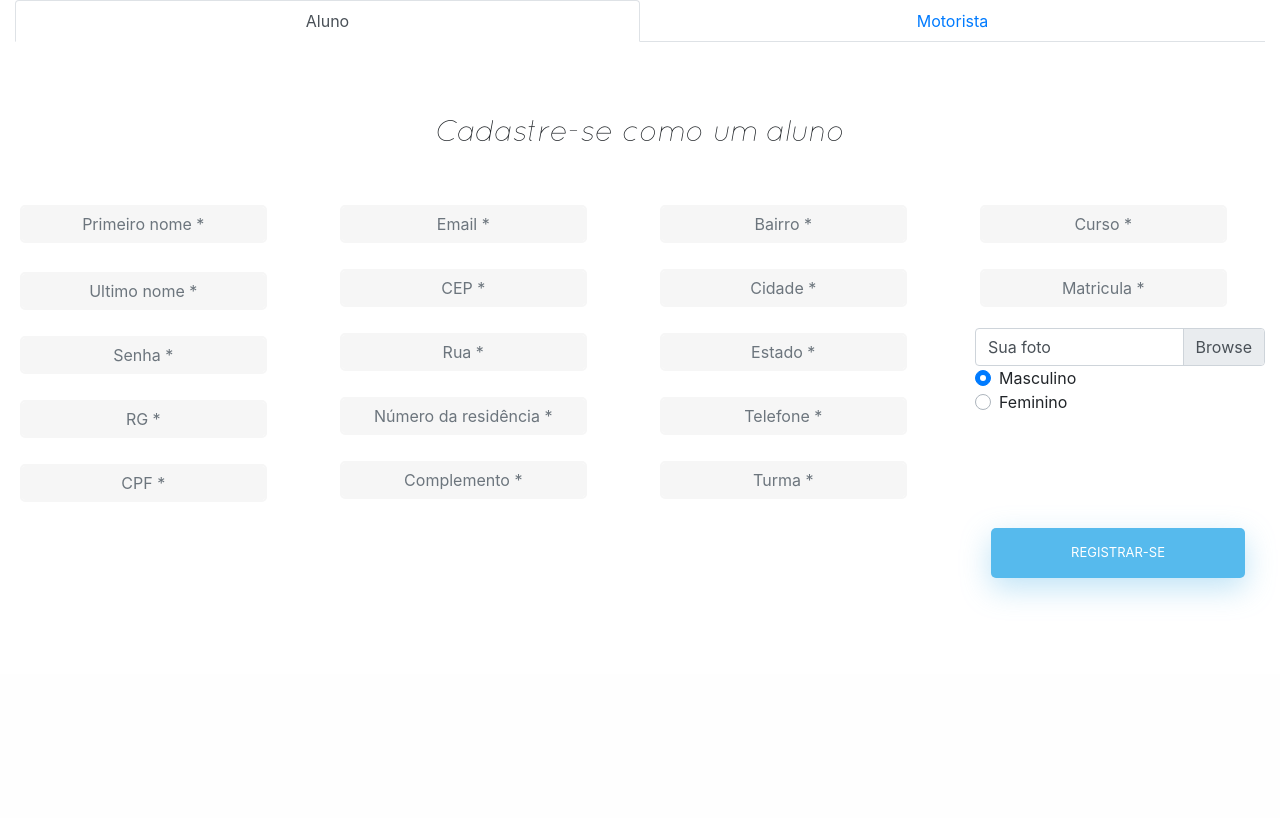
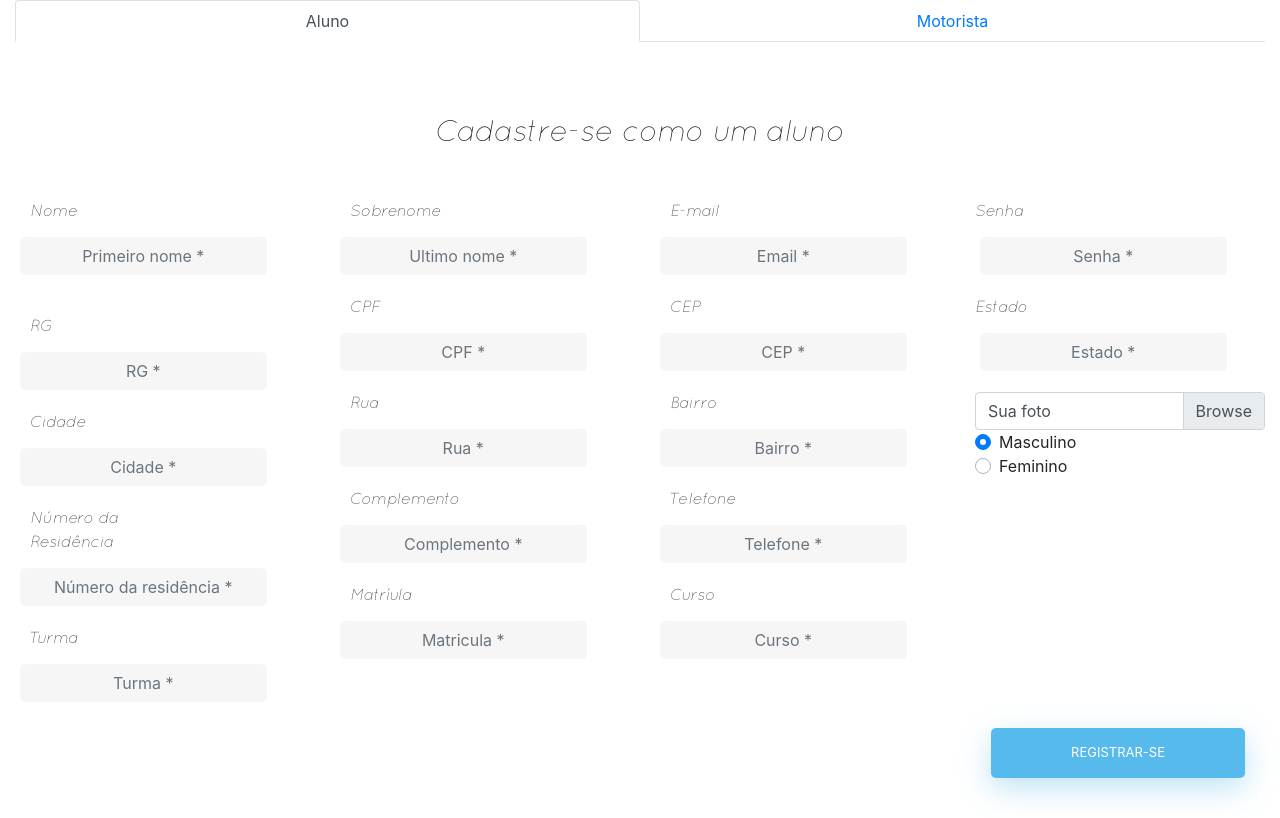
Before and after one commit to juliodacunha/PFC, a PHP site: page /paginas/cadastro_usuario.php in a window 1280 px wide. Shown: the part 126-944 px from the top of the page. Before the commit the page ends 726 px from the top, so only its background shows below. Run offline with PHP 8.4, Linux system fonts and the light colour scheme.

Commit message:
Alteração no cadastro

```diff
--- a/projeto/paginas/cadastro_usuario.php
+++ b/projeto/paginas/cadastro_usuario.php
@@ -19,7 +19,7 @@ require("../backend/cadastro_usuario.php");
         </li>
     </ul>
     <!-- REGISTRO DE ALUNO -->
-    <div class="tab-content" id="myTabContent">
+    <div class="tab-content " id="myTabContent">
         <div class="tab-pane fade show active" id="home" role="tabpanel" aria-labelledby="home-tab">
             <form action="cadastro_usuario.php" method="post" name="registroPassageiro" enctype="multipart/form-data" autocomplete="off">
                 <div class="alert alert-error"></div>
@@ -28,64 +28,82 @@ require("../backend/cadastro_usuario.php");
                     <input type="hidden" id="tipuser_tip_user" name="tipuser_tip_user" value="1">
                     <input type="hidden" id="emp_cod_empresa" name="emp_cod_empresa" value="1">
                     <div class="col-md-3">
-                        <div class=>
+                        <div class="form-group">
+                            <label class="col-md-2 control-label" for="exampleInputEmail1" style="font-family: 'CustomFont'; font-weight:normal; font-style:normal;">Nome</label>
                             <input type="text" class="form-control mb-4" placeholder="Primeiro nome *" id="nome" name="nome" value="<?php if(isset ($nome)){ echo $nome;} ?>" required minlength="1" maxlength="15">
                         </div>
                         <div class="form-group">
-                            <input type="text" class="form-control" placeholder="Ultimo nome *" id="sobrenome" name="sobrenome" value="<?php if(isset ($sobrenome)){ echo $sobrenome;} ?>" required minlength="1" maxlength="15">
+                             <label class="col-md-2 control-label" for="exampleInputEmail1" style="font-family: 'CustomFont'; font-weight:normal; font-style:normal">RG</label>
+                             <input type="text" class="form-control"  placeholder="RG *" id="rg" name="rg" value="<?php if(isset ($rg)){ echo $rg;} ?>" required minlength="7" maxlength="7"/>
                         </div>
                         <div class="form-group">
-                            <input type="password" class="form-control" placeholder="Senha *" id="senha" name="senha" required />
+                              <label class="col-md-2 control-label" for="exampleInputEmail1" style="font-family: 'CustomFont'; font-weight:normal; font-style:normal">Cidade</label>
+                              <input type="text" class="form-control" placeholder="Cidade *" id="cidade" name="cidade" value="<?php if(isset ($cidade)){ echo $cidade;} ?>" required minlength="2" maxlength="15"/>
                         </div>
                         <div class="form-group">
-                            <input type="text" class="form-control"  placeholder="RG *" id="rg" name="rg" value="<?php if(isset ($rg)){ echo $rg;} ?>" required minlength="7" maxlength="7"/>
+                              <label class="col-md-8 control-label" for="exampleInputEmail1" style="font-family: 'CustomFont'; font-weight:normal; font-style:normal">Número da Residência</label>
+                              <input type="text" class="form-control" placeholder="Número da residência *" id="numero" name="numero" value="<?php if(isset ($numero)){ echo $numero;} ?>" required minlength="1" maxlength="5"/>
                         </div>
                         <div class="form-group">
-                            <input type="text" class="form-control"  placeholder="CPF *" id="cpf" name="cpf" value="<?php if(isset ($cpf)){ echo $cpf;} ?>" minlength="10"  maxlength="11" required />
+                               <label class="col-md-2 control-label" for="exampleInputEmail1" style="font-family: 'CustomFont'; font-weight:normal; font-style:normal">Turma</label>
+                               <input type="text" minlength="3" maxlength="10" name="turma" class="form-control" placeholder="Turma *" id="turma" name="turma" value="<?php if(isset ($turma)){ echo $turma;} ?>" required />
                         </div>
                     </div>
                     <div class="col-md-3">
                         <div class="form-group">
-                            <input type="email" class="form-control" placeholder="Email *" id="email" name="email" value="<?php if(isset ($email)){ echo $email;} ?>" minlength="5" required/>
+                            <label class="col-md-2 control-label" for="exampleInputEmail1" style="font-family: 'CustomFont'; font-weight:normal; font-style:normal">Sobrenome</label>
+                            <input type="text" class="form-control" placeholder="Ultimo nome *" id="sobrenome" name="sobrenome" value="<?php if(isset ($sobrenome)){ echo $sobrenome;} ?>" required minlength="1" maxlength="15">
                         </div>
                         <div class="form-group">
-                            <input type="text" class="form-control" placeholder="CEP *" id="cep" name="cep" value="<?php if(isset ($cep)){ echo $cep;} ?>" required minlength="7"  maxlength="8" />
+                            <label class="col-md-2 control-label" for="exampleInputEmail1" style="font-family: 'CustomFont'; font-weight:normal; font-style:normal">CPF      </label>
+                            <input type="text" class="form-control"  placeholder="CPF *" id="cpf" name="cpf" value="<?php if(isset ($cpf)){ echo $cpf;} ?>" minlength="10"  maxlength="11" required />
                         </div>
                         <div class="form-group">
+                            <label class="col-md-2 control-label" for="exampleInputEmail1" style="font-family: 'CustomFont'; font-weight:normal; font-style:normal">Rua</label>
                             <input type="text" class="form-control" placeholder="Rua *" id="rua" name="rua" value="<?php if(isset ($rua)){ echo $rua;} ?>" required minlength="1" />
                         </div>
                         <div class="form-group">
-                            <input type="text" class="form-control" placeholder="Número da residência *" id="numero" name="numero" value="<?php if(isset ($numero)){ echo $numero;} ?>" required minlength="1" maxlength="5"/>
+                             <label class="col-md-2 control-label" for="exampleInputEmail1" style="font-family: 'CustomFont'; font-weight:normal; font-style:normal">Complemento</label>
+                            <input type="text" class="form-control"  placeholder="Complemento *" id="complemento" name="complemento" value="<?php if(isset ($complemento)){ echo $complemento;} ?>" required minlength="2" maxlength="15" />
                         </div>
                         <div class="form-group">
-                            <input type="text" class="form-control"  placeholder="Complemento *" id="complemento" name="complemento" value="<?php if(isset ($complemento)){ echo $complemento;} ?>" required minlength="2" maxlength="15" />
+                            <label class="col-md-2 control-label" for="exampleInputEmail1" style="font-family: 'CustomFont'; font-weight:normal; font-style:normal">Matríula</label>
+                            <input type="text" minlength="10" maxlength="10" name="matricula" class="form-control" placeholder="Matricula *" id="matricula" value="<?php if(isset ($matricula)){ echo $matricula;} ?>" name="matricula" required />
                         </div>
 
                     </div>
                     <div class="col-md-3">
                         <div class="form-group">
+                          <label class="col-md-5 control-label" for="exampleInputEmail1" style="font-family: 'CustomFont'; font-weight:normal; font-style:normal">E-mail</label>
+                           <input type="email" class="form-control" placeholder="Email *" id="email" name="email" value="<?php if(isset ($email)){ echo $email;} ?>" minlength="5" required/>
+                        </div>
+                        <div class="form-group">
+                           <label class="col-md-2 control-label" for="exampleInputEmail1" style="font-family: 'CustomFont'; font-weight:normal; font-style:normal">CEP</label>
+                           <input type="text" class="form-control" placeholder="CEP *" id="cep" name="cep" value="<?php if(isset ($cep)){ echo $cep;} ?>" required minlength="7"  maxlength="8" />
+                        </div>
+                        <div class="form-group">
+                            <label class="col-md-2 control-label" for="exampleInputEmail1" style="font-family: 'CustomFont'; font-weight:normal; font-style:normal">Bairro</label>
                             <input type="text" class="form-control"  placeholder="Bairro *" id="bairro" name="bairro" value="<?php if(isset ($bairro)){ echo $bairro;} ?>" required minlength="2" maxlength="15"/>
                         </div>
                         <div class="form-group">
-                            <input type="text" class="form-control" placeholder="Cidade *" id="cidade" name="cidade" value="<?php if(isset ($cidade)){ echo $cidade;} ?>" required minlength="2" maxlength="15"/>
-                        </div>
-                        <div class="form-group">
-                            <input type="text" class="form-control" placeholder="Estado *" id="estado" name="estado" value="<?php if(isset ($estado)){ echo $estado;} ?>" required minlength="1" maxlength="2"/>
-                        </div>
-                        <div class="form-group">
+                             <label class="col-md-2 control-label" for="exampleInputEmail1" style="font-family: 'CustomFont'; font-weight:normal; font-style:normal">Telefone</label>
                             <input type="text" minlength="10" maxlength="11" name="telefone" class="form-control" placeholder="Telefone *" value="<?php if(isset ($telefone)){ echo $telefone;} ?>" name="telefone" required />
                         </div>
                         <div class="form-group">
-                            <input type="text" minlength="3" maxlength="10" name="turma" class="form-control" placeholder="Turma *" id="turma" name="turma" value="<?php if(isset ($turma)){ echo $turma;} ?>" required />
+                            <label class="col-md-2 control-label" for="exampleInputEmail1" style="font-family: 'CustomFont'; font-weight:normal; font-style:normal">Curso</label>
+                            <input type="text" minlength="4" maxlength="15" name="curso" class="form-control" placeholder="Curso *" id="curso" name="curso" value="<?php if(isset ($curso)){ echo $curso;} ?>" required />
                         </div>
 
                     </div>
                     <div class="col-md-3">
                         <div class="form-group">
-                            <input type="text" minlength="4" maxlength="15" name="curso" class="form-control" placeholder="Curso *" id="curso" name="curso" value="<?php if(isset ($curso)){ echo $curso;} ?>" required />
+                            <label for="exampleInputEmail1" style="font-family: 'CustomFont'; font-weight:normal; font-style:normal">Senha </label>
+                            <input type="password" class="form-control" placeholder="Senha *" id="senha" name="senha" required />
                         </div>
                         <div class="form-group">
-                            <input type="text" minlength="10" maxlength="10" name="matricula" class="form-control" placeholder="Matricula *" id="matricula" value="<?php if(isset ($matricula)){ echo $matricula;} ?>" name="matricula" required />
+                            <label for="exampleInputEmail1" style="font-family: 'CustomFont'; font-weight:normal; font-style:normal">Estado</label>
+                            <input type="text" class="form-control" placeholder="Estado *" id="estado" name="estado" value="<?php if(isset ($estado)){ echo $estado;} ?>" required minlength="1" maxlength="2"/>
+
                         </div>
                         <div class="input-group">
                             <div class="custom-file">
@@ -121,37 +139,37 @@ require("../backend/cadastro_usuario.php");
                         <input type="hidden" id="emp_idempresa" name="emp_idempresa" value="1">
                         <div class="col-md-4">
                             <div class="form-group">
-
+                                <label class="col-md-2 control-label" for="exampleInputEmail1" style="font-family: 'CustomFont'; font-weight:normal; font-style:normal;">Nome</label>
                                 <input type="text" class="form-control" placeholder="Primeiro nome *" value="<?php if(isset ($nome)){ echo $nome;} ?>" name="nome" id="nome"/>
                             </div>
                             <div class="form-group">
-
+                                <label class="col-md-2 control-label" for="exampleInputEmail1" style="font-family: 'CustomFont'; font-weight:normal; font-style:normal;">Sobrenome</label>
                                 <input type="text" class="form-control" placeholder="Ultimo nome *" value="<?php if(isset ($sobrenome)){ echo $sobrenome;} ?>" name="sobrenome" id="sobrenome"/>
                             </div>
                             <div class="form-group">
-
+                                <label class="col-md-2 control-label" for="exampleInputEmail1" style="font-family: 'CustomFont'; font-weight:normal; font-style:normal;">Senha</label>
                                 <input type="password" class="form-control" placeholder="Senha *" value="" name="senha" id="senha"/>
                             </div>
                             <div class="form-group">
-
+                                <label class="col-md-2 control-label" for="exampleInputEmail1" style="font-family: 'CustomFont'; font-weight:normal; font-style:normal;">RG</label>
                                 <input type="text" class="form-control"  placeholder="RG *" value="<?php if(isset ($rg)){ echo $rg;} ?>" name="rg" id="rg" minlength="7" maxlength="7"/>
                             </div>
                         </div>
                         <div class="col-md-4">
                             <div class="form-group">
-
+                               <label class="col-md-2 control-label" for="exampleInputEmail1" style="font-family: 'CustomFont'; font-weight:normal; font-style:normal;">CPF</label>
                                 <input type="text" class="form-control"  placeholder="CPF *" value="<?php if(isset ($cpf)){ echo $cpf;} ?>" name="cpf" id="cpf" maxlength="11"/>
                             </div>
                             <div class="form-group">
-
+                                <label class="col-md-4 control-label" for="exampleInputEmail1" style="font-family: 'CustomFont'; font-weight:normal; font-style:normal;">E-mail</label>
                                 <input type="email" class="form-control" placeholder="Email *" value="<?php if(isset ($email)){ echo $email;} ?>" name="email" id="email"/>
                             </div>
                             <div class="form-group">
-
+                                <label class="col-md-2 control-label" for="exampleInputEmail1" style="font-family: 'CustomFont'; font-weight:normal; font-style:normal;">Telefone</label>
                                 <input type="text" minlength="10" maxlength="10" class="form-control" placeholder="Telefone *" value="<?php if(isset ($telefone)){ echo $telefone;} ?>" name="telefone" id="telefone" />
                             </div>
                             <div class="form-group">
-
+                                <label class="col-md-2 control-label" for="exampleInputEmail1" style="font-family: 'CustomFont'; font-weight:normal; font-style:normal;">CNH</label>
                                 <input type="text" minlength="10" maxlength="10" name="cnh" id="cnh" class="form-control" placeholder="CNH *" value="<?php if(isset ($cnh)){ echo $cnh;} ?>" />
                             </div>
                         </div>
@@ -160,23 +178,22 @@ require("../backend/cadastro_usuario.php");
                                 <div class="custom-file mb-3 mt-1">
                                     <input type="file" class="custom-file-input" name="foto"
                                     accept="image/*" required>
-                                    <label class="custom-file-label" for="foto">Sua foto</label>
+                                    <label class="custom-file-label" for="foto" style="font-family: 'CustomFont'; font-weight:normal; font-style:normal;">Escolha sua foto de perfil</label>
                                 </div>
                             </div>
                             <div class="form-group">
                             <div class="custom-control custom-radio">
                                 <input type="radio" class="custom-control-input"  name="sexo" id="masc" value="Masculino" checked>
-                                <label class="custom-control-label" for="masc">Masculino</label>
+                                <label class="custom-control-label" for="masc" style="font-family: 'CustomFont'; font-weight:normal; font-style:normal;">Masculino</label>
                             </div>
 
                             <div class="custom-control custom-radio">
                                 <input type="radio" class="custom-control-input" name="sexo" id="fem" value="Feminino">
-                                <label class="custom-control-label" for="fem">Feminino</label>
+                                <label class="custom-control-label" for="fem" style="font-family: 'CustomFont'; font-weight:normal; font-style:normal;">Feminino</label>
                             </div>
+                            <input type="submit" class="btnRegister" style="float: right" name="submit" value="Registrar"/>
                         </div>
                     </div>
-
-                    <input type="submit" class="btnRegister" style="float: right" name="submit" value="Registrar"/>
                 </div>
             </form>
         </div>
```
Also changed, not shown: projeto/img/usuarios/1574893998.png (added), projeto/img/usuarios/1574900360.png (added), projeto/img/usuarios/1574900423.png (added).
